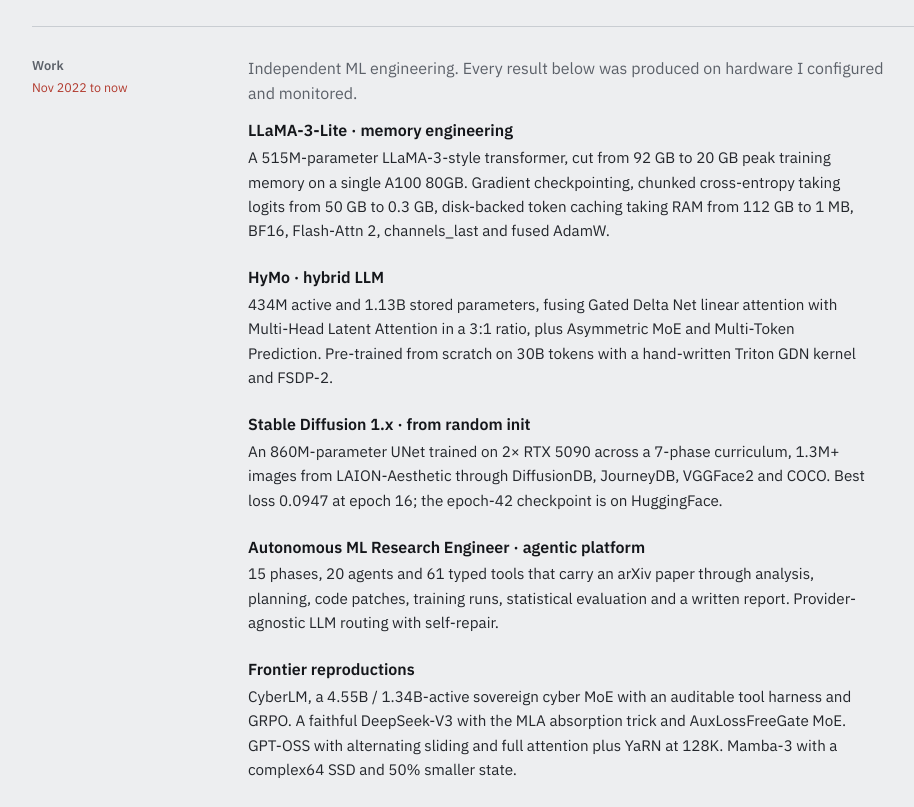
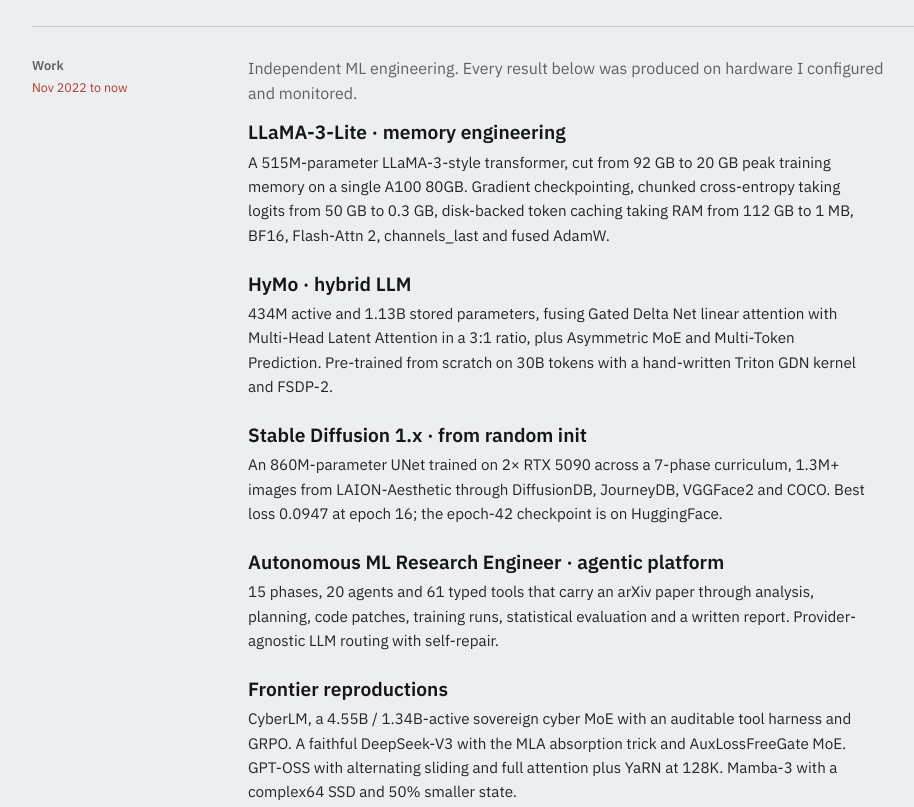
Before and after one commit to atandra2000/atandra2000.github.io, a plain HTML site: page index.html in a window 1280 px wide. Shown: the part 1022-1829 px from the top of the page, without its empty margins (152-1066 px from the left). Drawn offline with Linux system fonts and the light colour scheme.

Commit message:
Strengthen heading size step

```diff
--- a/styles.css
+++ b/styles.css
@@ -92,7 +92,7 @@ ul { margin: 0; padding: 0; list-style: none; }
 
 .entry + .entry, .projects li + li { margin-top: 1.6rem; }
 
-.entry h3, .projects h3 { font-size: 1rem; margin-bottom: 0.35rem; }
+.entry h3, .projects h3 { font-size: 1.2rem; margin-bottom: 0.4rem; }
 
 .entry p, .projects p { font-size: 0.95rem; color: #23262B; margin-bottom: 0; }
 
```
